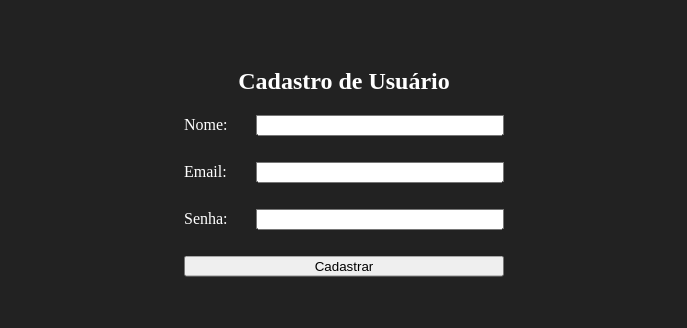
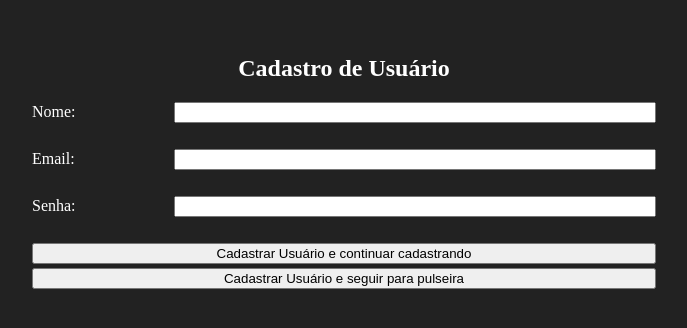
Before and after one commit to FilipeFariasC/projeto-dac-atividade-4-intro-react, a React (Create React App) app: page / in a window 1280 px wide. Shown: the part 238-566 px from the top of the page, without its empty margins (296-983 px from the left). Built offline with nearby package versions, Linux system fonts and the light colour scheme.

Commit message:
tela de criacao de bracelet adicionada.

```diff
--- a/src/App.js
+++ b/src/App.js
@@ -1,27 +1,18 @@
-import {UserModel} from "./components/UserModel";
-import {BraceletModel} from "./components/BraceletModel";
+import { UserModel } from "./components/UserModel";
+import { BraceletModel } from "./components/BraceletModel";
 
-import {useState} from 'react';
+import { useState } from "react";
 
 function App() {
   const [register, setRegister] = useState(false);
 
-
   return (
     <div className="App">
-      <header className="App-header">
-
-        {
-          !register ?
-          <UserModel
-          registerUser={()=>setRegister(true)}
-          /> :
-          <BraceletModel
-          restartRegister={()=>setRegister(false)}
-          />
-        }
-
-      </header>
+      {!register ? (
+        <UserModel registerUser={() => setRegister(true)} />
+      ) : (
+        <BraceletModel restartRegister={() => setRegister(false)} />
+      )}
     </div>
   );
 }
--- a/src/components/BraceletModel.js
+++ b/src/components/BraceletModel.js
@@ -16,11 +16,12 @@ export function BraceletModel(props) {
   const [braceletName, setBraceletName] = useState("");
 
   return (
-    <>
+    <div className="form">
       <header>
         <h2 className="title">Cadastro de Pulseira</h2>
       </header>
       <form
+        className="braceletForm flex flex-col"
         onSubmit={(event) => {
           event.preventDefault();
           submitBracelet(
@@ -44,6 +45,6 @@ export function BraceletModel(props) {
         <br />
         <button type="submit">Cadastrar Pulseira</button>
       </form>
-    </>
+    </div>
   );
 }
--- a/src/components/UserModel.js
+++ b/src/components/UserModel.js
@@ -1,6 +1,26 @@
 import { useState } from "react";
 
-function submitUser(user, registerUser) {
+var userList = [];
+
+function userRow(user, index) {
+  return (
+    <div key={index} className="userRegister flex flex-col">
+      <h4>User {index}</h4>
+      <p>{user.name}</p>
+      <p>{user.email}</p>
+    </div>
+  );
+}
+
+function userRegisterList() {
+  return (
+    <div className={"userRegisterList " + (userList.length > 0 ? "show" : "")}>
+      {userList.map((user, index) => userRow(user, index))}
+    </div>
+  );
+}
+
+function submitUser(user, registerUser, continueRegister, setUserCreated) {
   var entrou = false;
   if (user.name.length === 0) {
     document.getElementById("name").classList.add("error");
@@ -22,13 +42,22 @@ function submitUser(user, registerUser) {
   console.log(user.email);
   console.log(user.password);
 
-  registerUser();
+  userList.push(user);
+  setUserCreated(true);
+
+  if (!continueRegister) {
+    registerUser();
+  }
 }
 
 export function UserModel(props) {
   const [name, setName] = useState("");
   const [email, setEmail] = useState("");
   const [password, setPassword] = useState("");
+
+  const [continueRegister, setContinueRegister] = useState(true);
+
+  const [userCreated, setUserCreated] = useState(false);
 
   return (
     <div class="form">
@@ -45,7 +74,9 @@ export function UserModel(props) {
               email,
               password,
             },
-            props.registerUser
+            props.registerUser,
+            continueRegister,
+            setUserCreated
           );
         }}
       >
@@ -81,8 +112,17 @@ export function UserModel(props) {
         </div>
 
         <br />
-        <button type="submit">Cadastrar</button>
+        <button type="submit" onClick={() => setContinueRegister(true)}>
+          Cadastrar Usuário e continuar cadastrando
+        </button>
+        <button type="submit" onClick={() => setContinueRegister(false)}>
+          Cadastrar Usuário e seguir para pulseira
+        </button>
       </form>
+
+      {userCreated
+        ? setUserCreated(false) + userRegisterList()
+        : userRegisterList()}
     </div>
   );
 }
--- a/src/index.css
+++ b/src/index.css
@@ -1,26 +1,27 @@
 body {
-  margin: 1rem;
   background-color: #222;
-
-  color: #fff;
+  box-sizing: border-box;
+  padding: 1rem;
+  margin: 0;
 
   height: 100vh;
 
+  color: #fff;
+}
+#root,
+.App {
+  height: 100%;
+  width: 100%;
+}
+.App {
+  position: relative;
   display: flex;
 
   align-items: center;
   justify-content: center;
 }
-
 .form {
-  position: absolute;
-
-  top: 50%;
-  left: 50%;
-
-  transform: translate(-50%, -50%);
-
-  width: 25%;
+  width: 50%;
 
   margin: 0 auto;
 }
@@ -70,3 +71,37 @@ body {
   border: 0.125rem solid #ff0000;
   border-radius: 0.25rem;
 }
+
+.userRegisterList {
+  position: fixed;
+
+  top: 2.5%;
+  right: 2.5%;
+
+  height: 95%;
+
+  width: -webkit-max-content;
+
+  width: -moz-max-content;
+
+  width: max-content;
+
+  overflow-y: scroll;
+  scrollbar-width: none;
+
+  display: none;
+}
+
+h4,
+p {
+  margin: 0;
+  padding: 0;
+}
+
+.userRegister + .userRegister {
+  margin-top: 1rem;
+}
+
+.show {
+  display: block;
+}
```
Also changed, not shown: src/index.js (+5 -5 lines).
